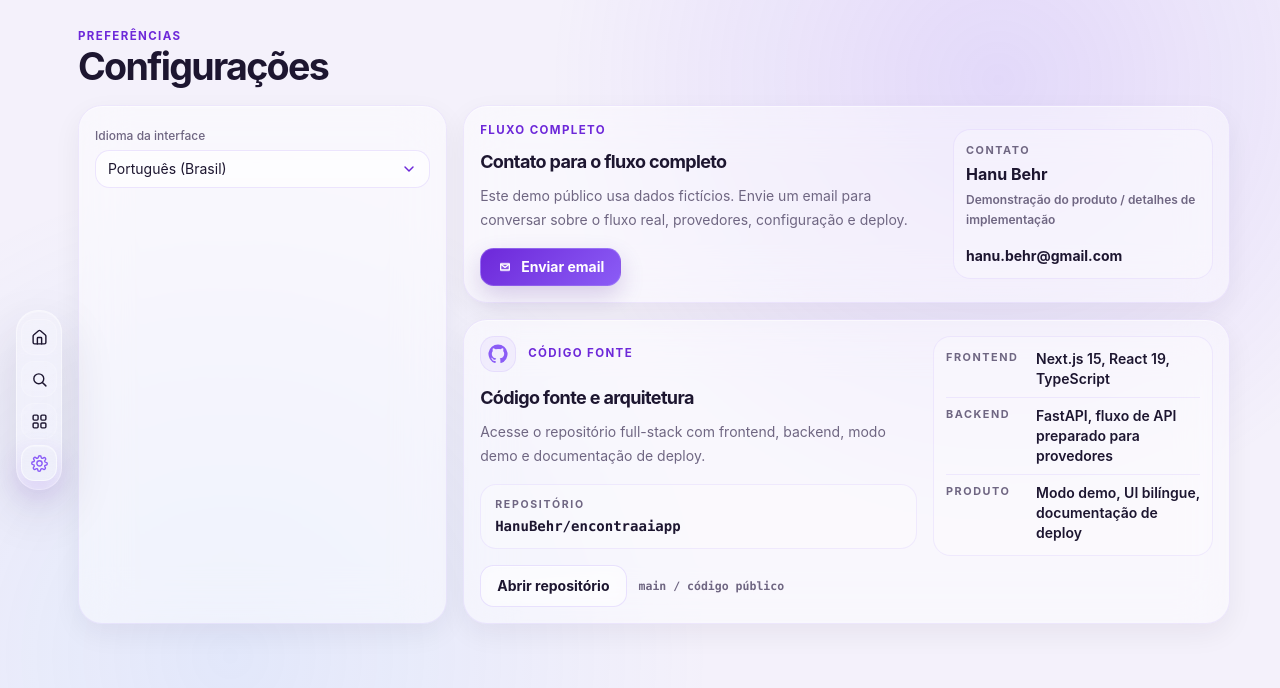
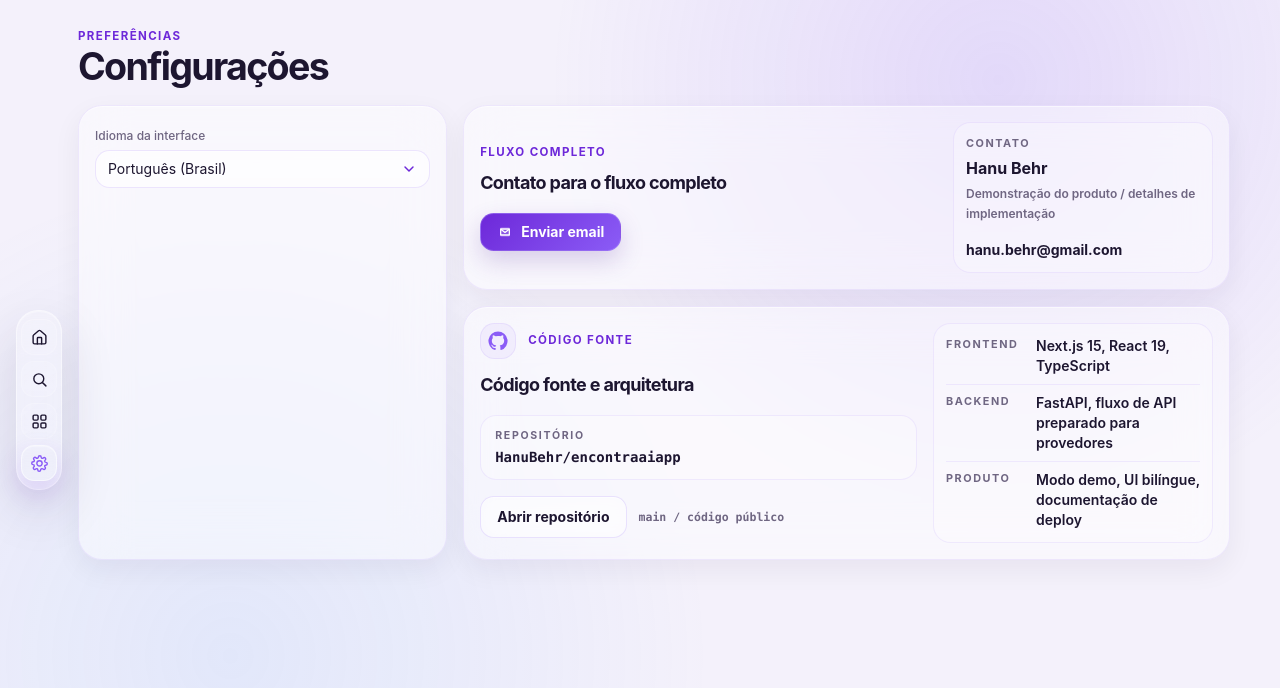
Before and after one commit to HanuBehr/encontraaiapp, a Next.js app in the folder web/: page /settings in a window 1280 px wide. Shown: the top 688 px of the page. Built offline with nearby package versions, Linux system fonts and the light colour scheme.

Commit message:
refactor: reduce app explanatory copy

```diff
--- a/web/components/leads/LeadDetailPanel.tsx
+++ b/web/components/leads/LeadDetailPanel.tsx
@@ -68,9 +68,6 @@
     return (
       <aside className="ea-card p-6">
         <p className="text-sm font-semibold text-brand-graphite">{t("leads.selectLead")}</p>
-        <p className="mt-1 text-sm leading-6 text-brand-muted">
-          {t("leads.selectLeadDescription")}
-        </p>
       </aside>
     );
   }
--- a/web/components/leads/LeadOperationsWorkspace.tsx
+++ b/web/components/leads/LeadOperationsWorkspace.tsx
@@ -193,7 +193,6 @@
       {showEmptyWorkspaceState ? (
         <section className="ea-card border-dashed p-5">
           <p className="text-sm font-semibold text-brand-graphite">{t("leads.noSavedTitle")}</p>
-          <p className="mt-2 text-sm text-brand-muted">{t("leads.noSavedDescription")}</p>
           <Link
             href="/discovery"
             className="ea-button-primary mt-4 inline-flex px-4 py-2 text-sm font-semibold"
--- a/web/components/settings/SettingsWorkspace.tsx
+++ b/web/components/settings/SettingsWorkspace.tsx
@@ -37,7 +37,6 @@
           <EmailAccessCard
             kicker={t("settings.emailKicker")}
             title={t("settings.emailTitle")}
-            description={t("settings.emailDescription")}
             href={emailHref}
             cta={t("settings.emailAction")}
             identityLabel={t("settings.emailIdentityLabel")}
@@ -46,7 +45,6 @@
           <SourceAccessCard
             kicker={t("settings.githubKicker")}
             title={t("settings.githubTitle")}
-            description={t("settings.githubDescription")}
             href="https://github.com/HanuBehr/encontraaiapp"
             cta={t("settings.githubAction")}
             sourceMeta={t("settings.githubSourceMeta")}
@@ -67,7 +65,6 @@
 function SourceAccessCard({
   kicker,
   title,
-  description,
   href,
   cta,
   sourceMeta,
@@ -81,7 +78,6 @@
 }: {
   kicker: string;
   title: string;
-  description: string;
   href: string;
   cta: string;
   sourceMeta: string;
@@ -112,8 +108,6 @@
             </div>
             <h3 className="mt-3 text-lg font-bold tracking-[-0.035em] text-brand-graphite">{title}</h3>
           </div>
-
-          <p className="mt-2 max-w-xl text-sm leading-6 text-brand-muted">{description}</p>
 
           <div className="mt-4 rounded-[1rem] border border-brand-orchid/10 bg-white/[0.28] px-3.5 py-3">
             <p className="text-[0.66rem] font-bold uppercase tracking-[0.16em] text-brand-muted">{repositoryLabel}</p>
@@ -151,7 +145,6 @@
 function EmailAccessCard({
   kicker,
   title,
-  description,
   href,
   cta,
   identityLabel,
@@ -159,7 +152,6 @@
 }: {
   kicker: string;
   title: string;
-  description: string;
   href: string;
   cta: string;
   identityLabel: string;
@@ -171,7 +163,6 @@
         <div className="min-w-0">
           <p className="ea-kicker">{kicker}</p>
           <h3 className="mt-2 text-lg font-bold tracking-[-0.035em] text-brand-graphite">{title}</h3>
-          <p className="mt-2 max-w-xl text-sm leading-6 text-brand-muted">{description}</p>
           <div className="mt-4 flex flex-col gap-2 sm:flex-row sm:items-center">
             <a href={href} className="ea-button-primary inline-flex items-center justify-center gap-2 px-4 py-2 text-sm font-bold">
               <MailIcon className="h-4 w-4" />
```
